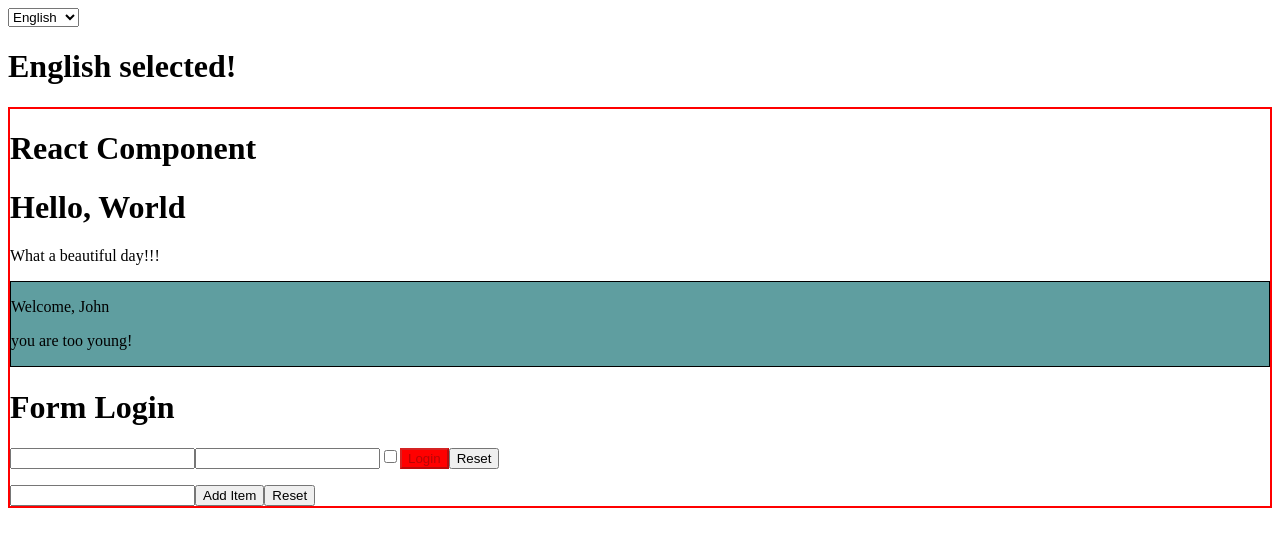
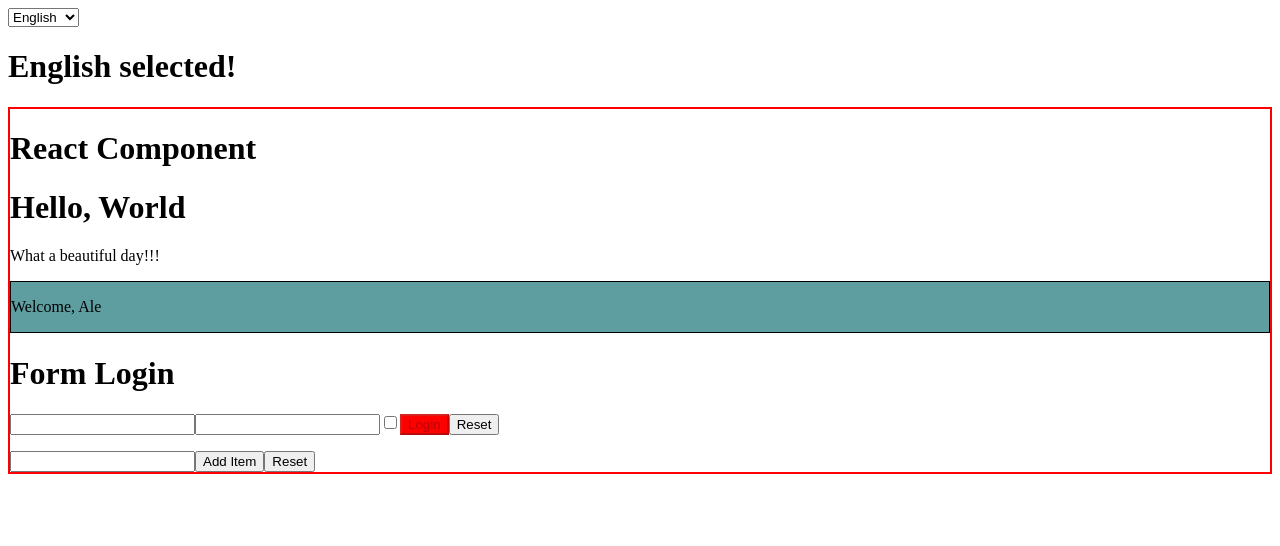
Before and after one commit to AlessioValdarchi/react-EX, a React (Create React App) app in the folder exercises/: page / in a window 1280 px wide. Shown: the top 546 px of the page. Built offline with nearby package versions, Linux system fonts and the light colour scheme.

Commit message:
funccomp01 done

```diff
--- a/exercises/src/App.js
+++ b/exercises/src/App.js
@@ -38,7 +38,7 @@ export class App extends React.Component {
                 <DisplayLanguage />
                 <Container title='React Component'>
                     <Hello />
-                    <Welcome name={name} age={10} />
+                    <Welcome name='Ale' />
                     {/* <InteractiveWelcome />
             <ClickCounter />
             <ClickTracker />
--- a/exercises/src/Welcome.js
+++ b/exercises/src/Welcome.js
@@ -1,18 +1,25 @@
 import React from "react";
-import { Age } from "./Age";
+//import { Age } from "./Age";
 export const name = 'John'
+export function Welcome({ name = 'Alessio' }) {
+    return (
+        <div className="welcome">
+            <p>Welcome, {name}</p>
+        </div>
+    )
+}
 
-export class Welcome extends React.Component {
-    render() {
-        return (
-            (<div className="welcome">
-                <p>Welcome, {this.props.name}</p>
-                {(this.props.age
-                    && this.props.age < 65
-                    && this.props.name === 'John')
-                    && < Age age={this.props.age} />}
-            </div>
-            )
-        )
-    }
-}
+// export class Welcome extends React.Component {
+//     render() {
+//         return (
+//             (<div className="welcome">
+//                 <p>Welcome, {this.props.name}</p>
+//                 {(this.props.age
+//                     && this.props.age < 65
+//                     && this.props.name === 'John')
+//                     && < Age age={this.props.age} />}
+//             </div>
+//             )
+//         )
+//     }
+// }
```
